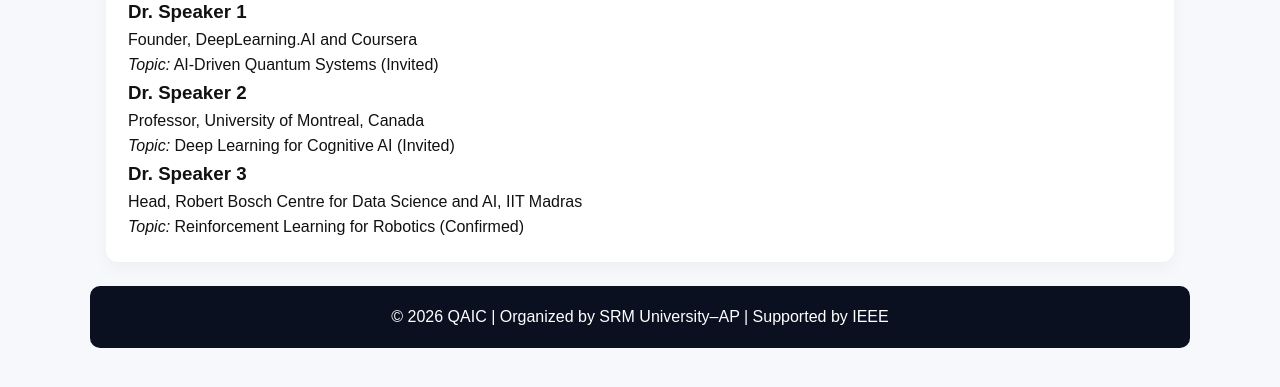
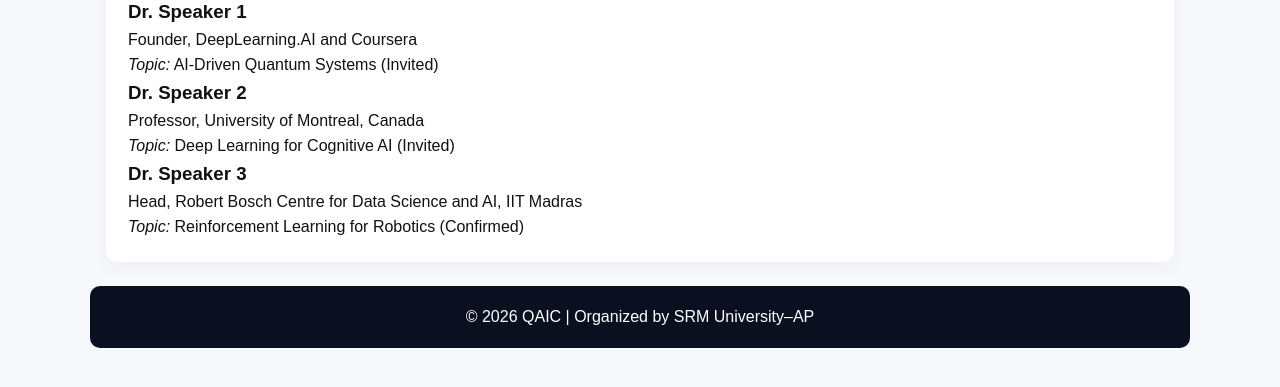
Before and after one commit to NAVEENKUMAR-M-RESEARCHER/NAVEENKUMAR-M-RESEARCHER.github.io, a plain HTML site: page QAIC/keynotes.html in a window 1280 px wide. Shown: the part 287-674 px from the top of the page. Drawn offline with Linux system fonts and the light colour scheme; a script that the page names is missing.

Commit message:
Update keynotes.html

```diff
--- a/QAIC/keynotes.html
+++ b/QAIC/keynotes.html
@@ -46,7 +46,7 @@
   </main>
 
   <footer>
-    <p>&copy; 2026 QAIC | Organized by SRM University–AP | Supported by IEEE</p>
+    <p>&copy; 2026 QAIC | Organized by SRM University–AP</p>
   </footer>
 </body>
 </html>
```
